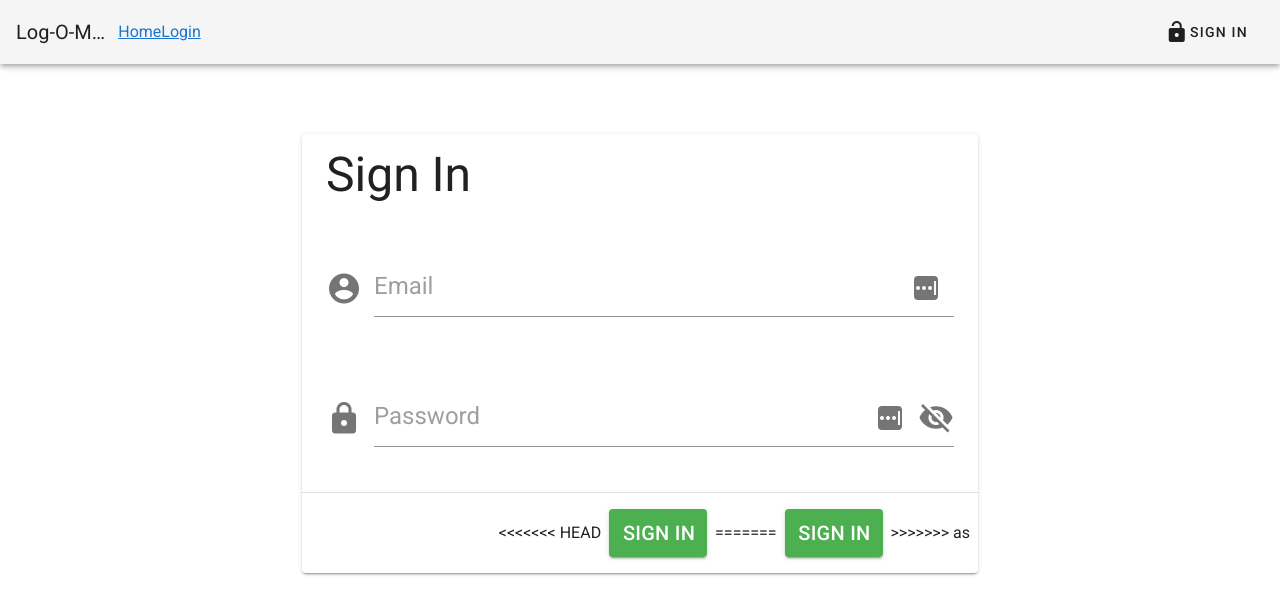
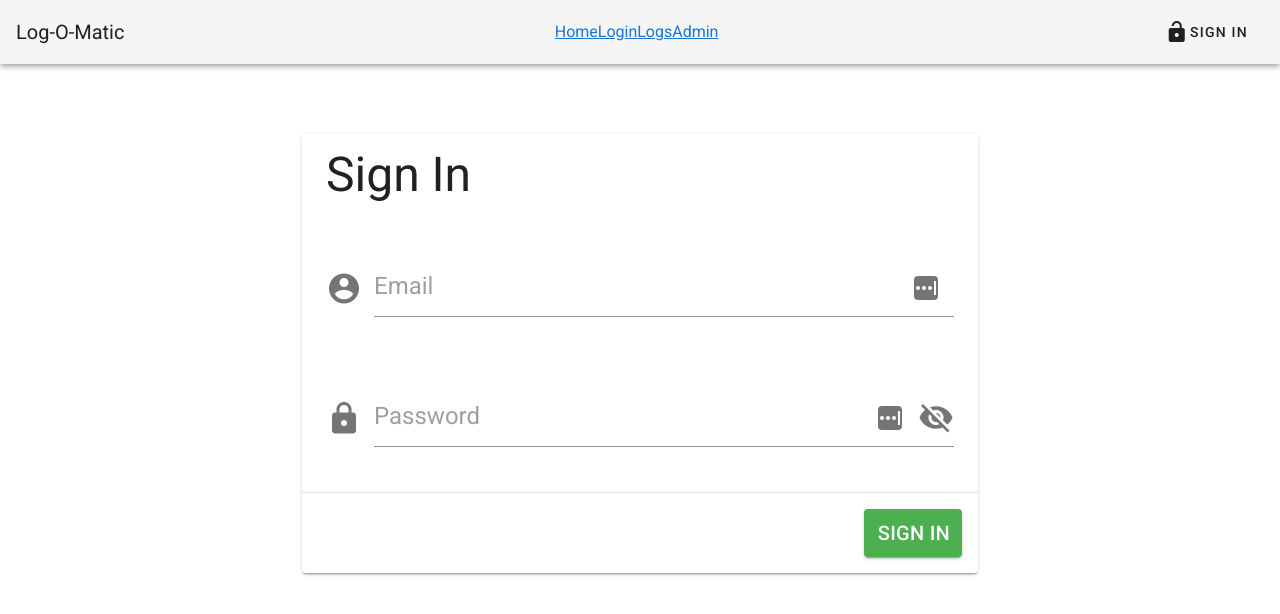
Before and after one commit to itggot-TE4/Space-Dolphins, a Vue app in the folder log-o-matic/: page /login in a window 1280 px wide. Shown: the top 614 px of the page. Built offline with nearby package versions, Linux system fonts and the light colour scheme.

Commit message:
plz work

```diff
--- a/log-o-matic/src/App.vue
+++ b/log-o-matic/src/App.vue
@@ -6,10 +6,12 @@
           <span>Log-O-Matic</span>
         </v-toolbar-title>
 
-        <v-container>
-          <router-link to="/">Home</router-link>
-          <router-link to="/login">Login</router-link>
-        </v-container>
+        <v-spacer/>
+
+        <router-link to="/">Home</router-link>
+        <router-link to="/login">Login</router-link>
+        <router-link to="/logs">Logs</router-link>
+        <router-link to="/admin">Admin</router-link>
 
         <v-spacer/>
 
@@ -28,7 +30,6 @@
 
 <script lang="ts">
 import Vue from "vue";
-import HelloWorld from "./components/HelloWorld.vue";
 import Admin from "./components/AllTeachers.vue";
 
 export default Vue.extend({
--- a/log-o-matic/src/router/index.ts
+++ b/log-o-matic/src/router/index.ts
@@ -11,15 +11,6 @@ const routes: Array<RouteConfig> = [
     path: "/",
     name: "Home",
     component: Home
-  },
-  {
-    path: "/about",
-    name: "About",
-    // route level code-splitting
-    // this generates a separate chunk (about.[hash].js) for this route
-    // which is lazy-loaded when the route is visited.
-    component: () =>
-      import(/* webpackChunkName: "about" */ "../views/About.vue")
   },
   {
     path: "/admin",
--- a/log-o-matic/src/views/About.vue
+++ /dev/null
@@ -1,5 +0,0 @@
-<template>
-  <div class="about"  >
-    <h1>This is an about page</h1>
-  </div>
-</template>
--- a/log-o-matic/src/views/Login.vue
+++ b/log-o-matic/src/views/Login.vue
@@ -54,17 +54,9 @@
       <v-divider></v-divider>
       <v-card-actions>
         <v-spacer></v-spacer>
-<<<<<<< HEAD
-        <v-btn
-          @onClick="login()"
-          color="success"
-          class="text-h6 py-6 px-3 ma-2"
-        >SIGN IN</v-btn>
-=======
         <v-btn @click="login()" color="success" class="text-h6 py-6 px-3 ma-2"
           >SIGN IN</v-btn
         >
->>>>>>> as
       </v-card-actions>
     </v-card>
   </v-container>
@@ -72,7 +64,6 @@
 
 <script lang="ts">
 import Vue from "vue";
-import { mdiLock } from "@mdi/js";
 
 export default Vue.extend({
   name: "Home",
```
